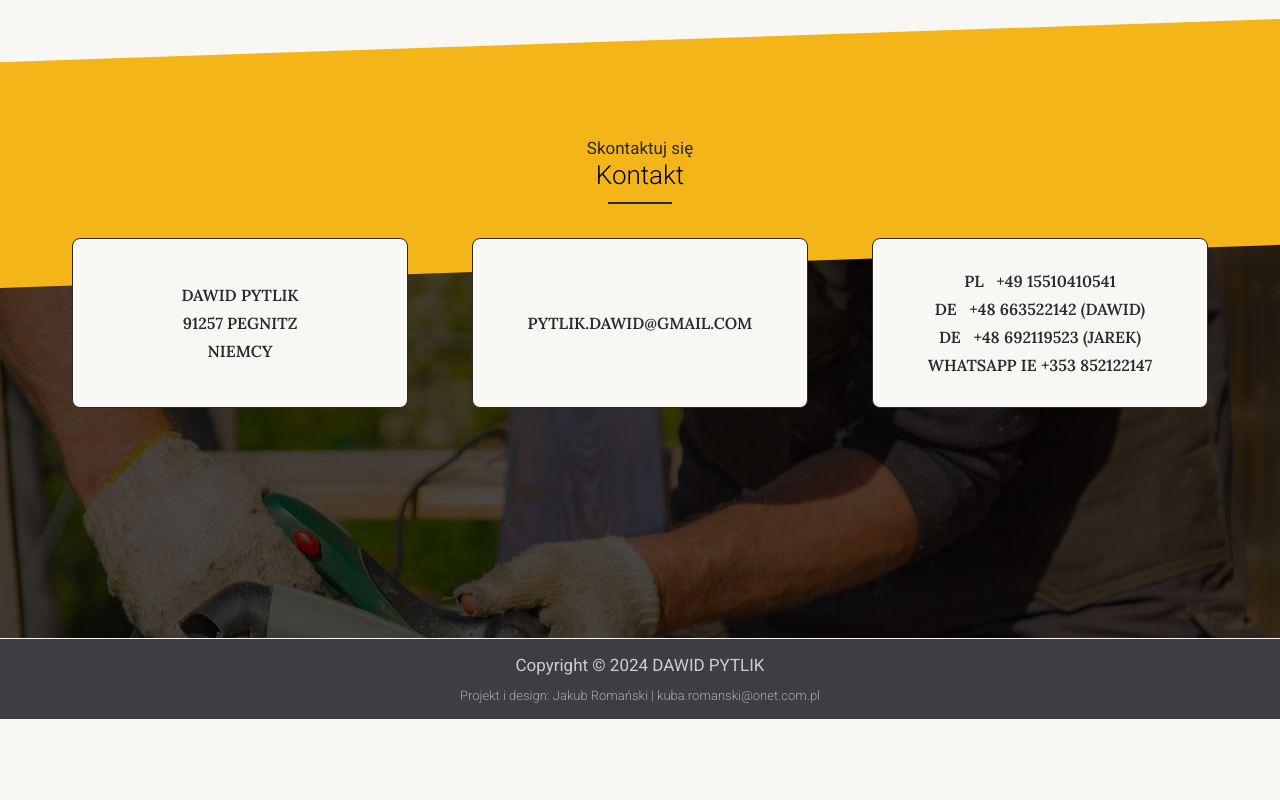
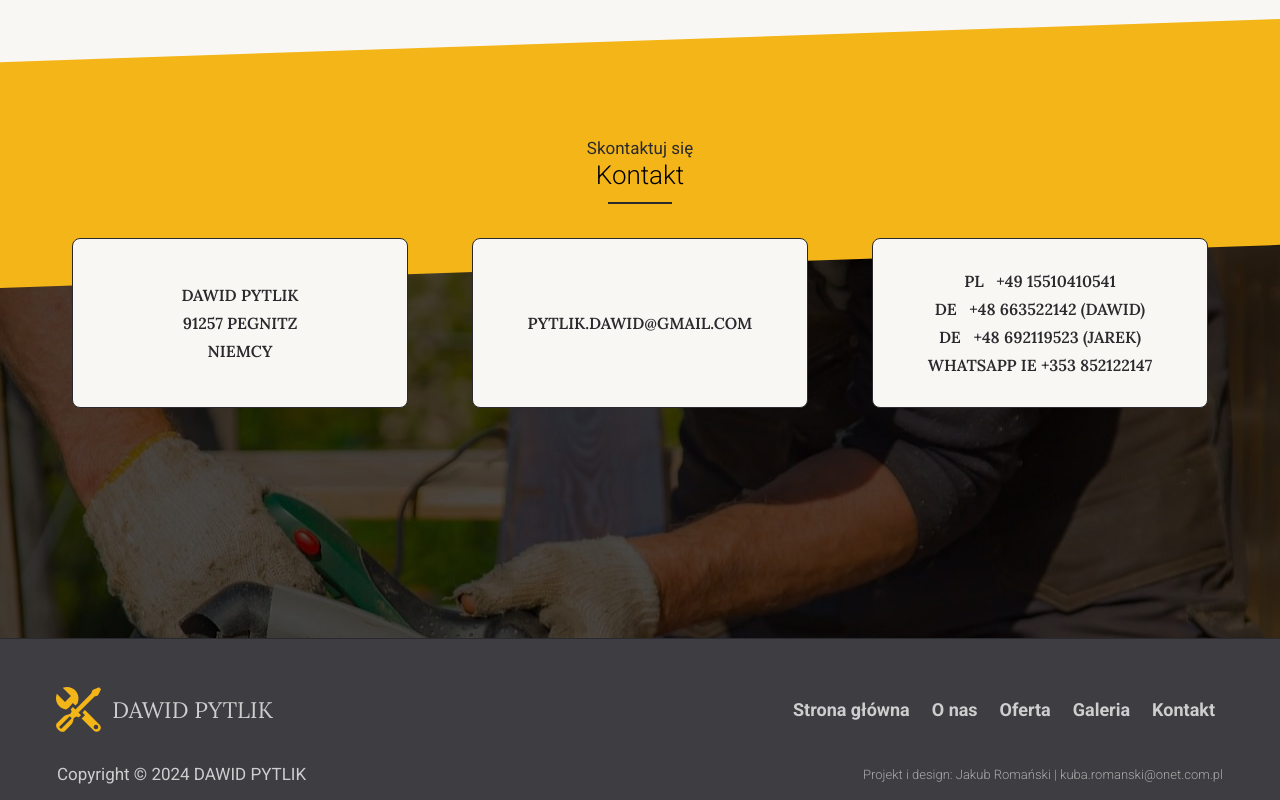
Before and after one commit to Kuba1507/Dawid_Pytlik, a website: page index.html in a window 1280 px wide. Shown: the part 10356-11156 px from the top of the page. Before the commit the page ends 11075 px from the top, so only its background shows below. Drawn offline with Linux system fonts and the light colour scheme.

Commit message:
finished footer

```diff
--- a/index.html
+++ b/index.html
@@ -327,9 +327,24 @@
             </div>
         </section>
         <footer class="footer">
-            <div class="footer__mobile">
-                <p>Copyright &copy; <span class="actual-year"></span> DAWID PYTLIK</p>
-                <p class="footer__mobile-author">Projekt i design: Jakub Romański | kuba.romanski@onet.com.pl</p>
+            <div class="wrapper">
+                <div class="footer__desktop">
+                    <div class="footer__desktop-logo">
+                        <img src="dist/img/logo_icon.svg" class="footer__desktop-logo-icon">
+                        <p class="footer__desktop-logo-name">DAWID PYTLIK</p>
+                    </div>
+                    <div class="footer__desktop-menu">
+                        <a href="#">Strona główna</a>
+                        <a href="#about-us">O nas</a>
+                        <a href="#offers">Oferta</a>
+                        <a href="#gallery">Galeria</a>
+                        <a href="#contact">Kontakt</a>
+                    </div>
+                </div>
+                <div class="footer__mobile">
+                    <p>Copyright &copy; <span class="actual-year"></span> DAWID PYTLIK</p>
+                    <p class="footer__mobile-author">Projekt i design: Jakub Romański | kuba.romanski@onet.com.pl</p>
+                </div>
             </div>
         </footer>
     </main>
--- a/src/sass/_main-style.scss
+++ b/src/sass/_main-style.scss
@@ -603,7 +603,46 @@ main {
 	padding: 1em;
 	color: rgb(206, 206, 206);
 	background-color: $dark;
-	border-top: 1px solid $background;
+	border-top: 1px solid $darker;
+
+	&__desktop {
+		display: none;
+		justify-content: space-between;
+		align-items: center;
+		padding: 2em 1em;
+
+		&-logo {
+			display: flex;
+			align-items: center;
+
+			&-icon {
+				width: 45px;
+				height: 45px;
+			}
+
+			&-name {
+				margin-left: 0.5em;
+				font-family: 'Lora', sans-serif;
+				font-size: 2.25rem;
+			}
+		}
+
+		&-menu {
+			a {
+				padding: 1em 0.5em;
+				font-family: 'Roboto', sans-serif;
+				font-weight: 600;
+				font-size: 1.8rem;
+				text-decoration: none;
+				color: rgb(206, 206, 206);
+				transition: color 0.3s;
+
+				&:hover {
+					color: white;
+				}
+			}
+		}
+	}
 
 	&__mobile {
 		font-family: 'Roboto', sans-serif;
--- a/src/sass/_media.scss
+++ b/src/sass/_media.scss
@@ -325,4 +325,21 @@
 			}
 		}
 	}
+
+	.footer {
+		&__desktop {
+			display: flex;
+		}
+
+		&__mobile {
+			display: flex;
+			justify-content: space-between;
+			align-items: center;
+			padding: 0 1em;
+
+			&-author {
+				margin-top: 0;
+			}
+		}
+	}
 }
```
Also changed, not shown: dist/css/style.min.css.
